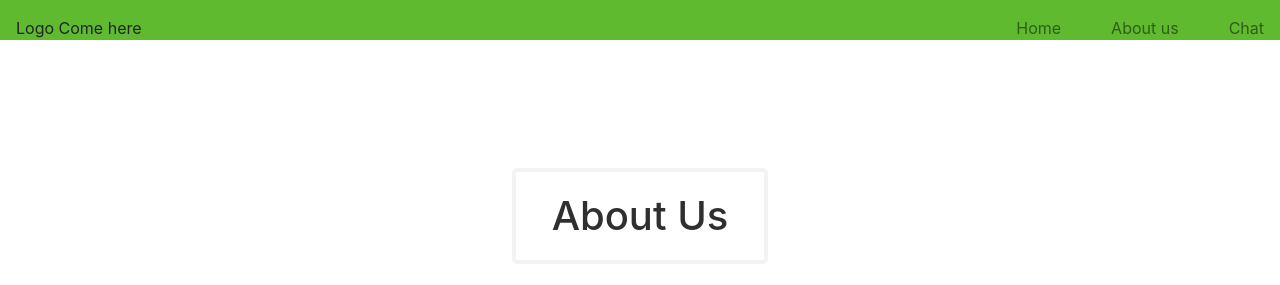
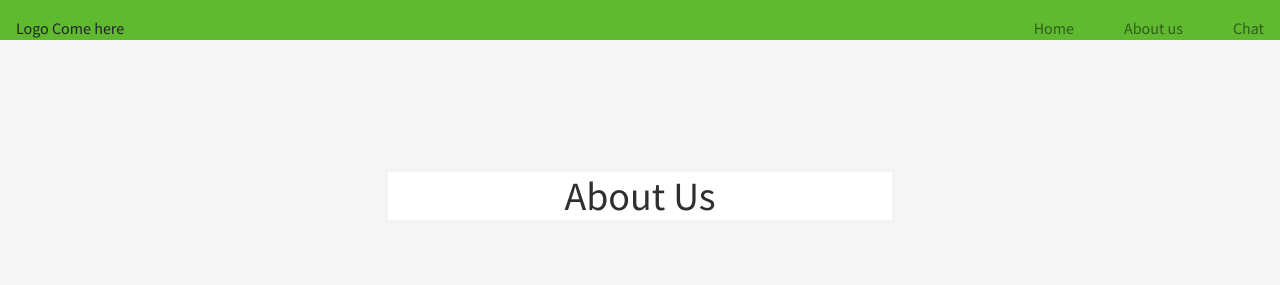
Before and after one commit to SocialHelp/HelpMeOut, a website: page public/about.html in a window 1280 px wide. Shown: the top 285 px of the page. Drawn offline with nearby package versions, Linux system fonts and the light colour scheme.

Commit message:
fixed h1

```diff
--- a/public/about.html
+++ b/public/about.html
@@ -22,7 +22,7 @@
          </ul>
  </nav>
  <section>
-	<div class="header"><h1>About Us</h1></div>
+	<h1>About Us</h1>
 	<section>
 		<div class="container">
 			<div class="row">
--- a/public/help.css
+++ b/public/help.css
@@ -1,6 +1,6 @@
 @import url('https://fonts.googleapis.com/css?family=Source+Sans+Pro');
 
-<<<<<<< Updated upstream
+
 html body {
 background-color: #f7f7f7;
 font-family: "Source Sans Pro", sans-serif;
@@ -10,14 +10,19 @@ h1 {
 	margin: auto;
 	margin-top: 10%;
 	margin-bottom: 5%;
+	margin-left: 30%;
+	margin-right: 30%;
 	/* margin-left: 30%; */
 	text-align: center;
 	color: #2f2f2f;
-	padding: 20px 20px;
 	border: 4px solid #f3f3f3;
 	border-radius: 5px;
+	-webkit-box-sizing: border-box;
+	-moz-box-sizing: border-box;
+	box-sizing: border-box;
 	background-color: #fff;
-	width: 20%;
+
+
 }
 
 .element {
```
Also changed, not shown: public/registration.html (added).
